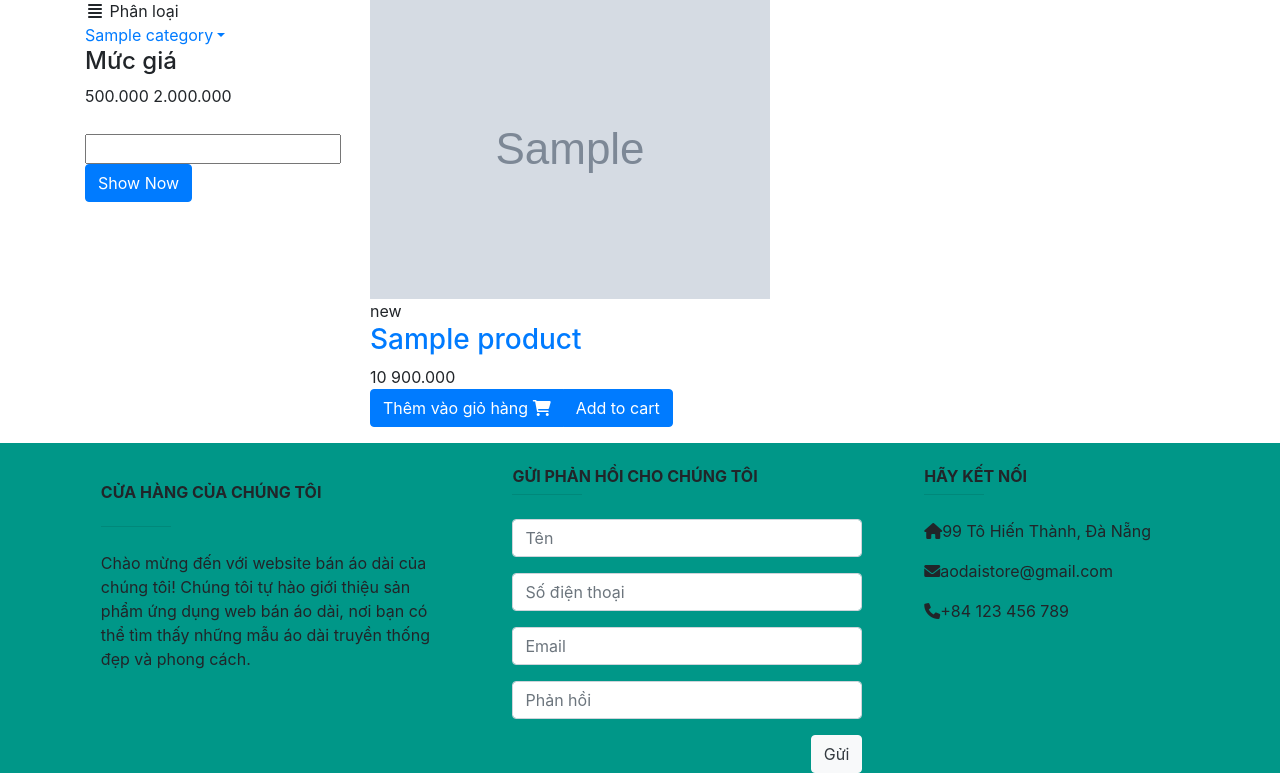
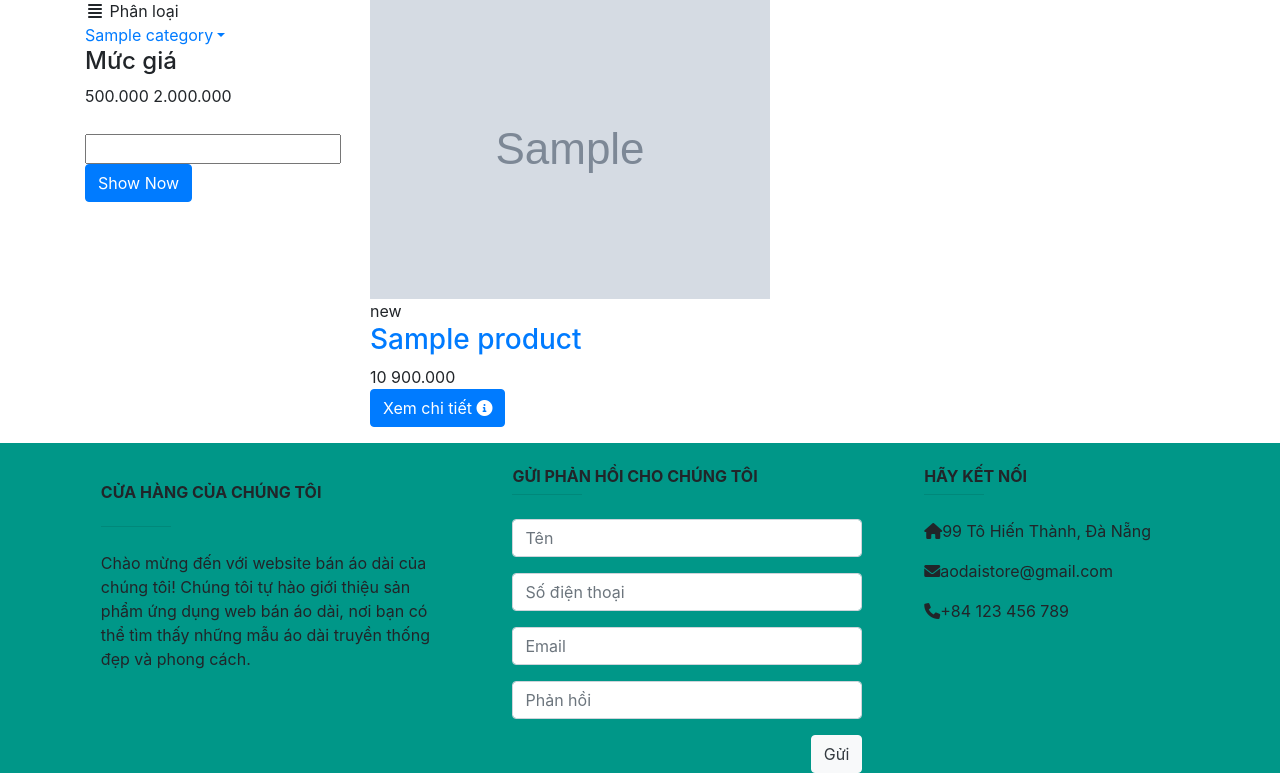
Before and after one commit to NguyenNgan03/aodai_store, a PHP site: template app/views/users/Products/products.php in a window 1280 px wide. Shown: the part 25-800 px from the top of the page. Run offline with PHP 8.4, Linux system fonts and the light colour scheme; the template is opened without the code that fills it: most values are stand-ins (such as "Sample title", 1, 10 or a date in 2020); grey boxes marked "Sample" are stand-in pictures.

Commit message:
updateProduct

```diff
--- a/app/Controllers/Customer/HomeController.php
+++ b/app/Controllers/Customer/HomeController.php
@@ -32,7 +32,7 @@ class HomeController extends CustomerController
 
     public function information()
     {
-        parent::template('app\views\users\cart\cart.php');
+        parent::template('app\views\users\information\information.php');
     }
 
     public function contact()
--- a/app/views/users/Products/products.php
+++ b/app/views/users/Products/products.php
@@ -62,8 +62,7 @@
                                                         <div class="action">
                                                             <ul class="list-unstyled">
                                                                 <li class="add-cart-button btn-group">
-                                                                    <button class="btn btn-primary icon" data-toggle="dropdown" type="button"> Thêm vào giỏ hàng <i class="fa fa-shopping-cart"></i> </button>
-                                                                    <button class="btn btn-primary cart-btn" type="button">Add to cart</button>
+                                                                    <button class="btn btn-primary icon" data-toggle="dropdown" type="button"> Xem chi tiết <i class="fa fa-info-circle"></i> </button>
                                                                 </li>
                                                             </ul>
                                                         </div>
```
Also changed, not shown: app/views/users/information/information.php (added).
